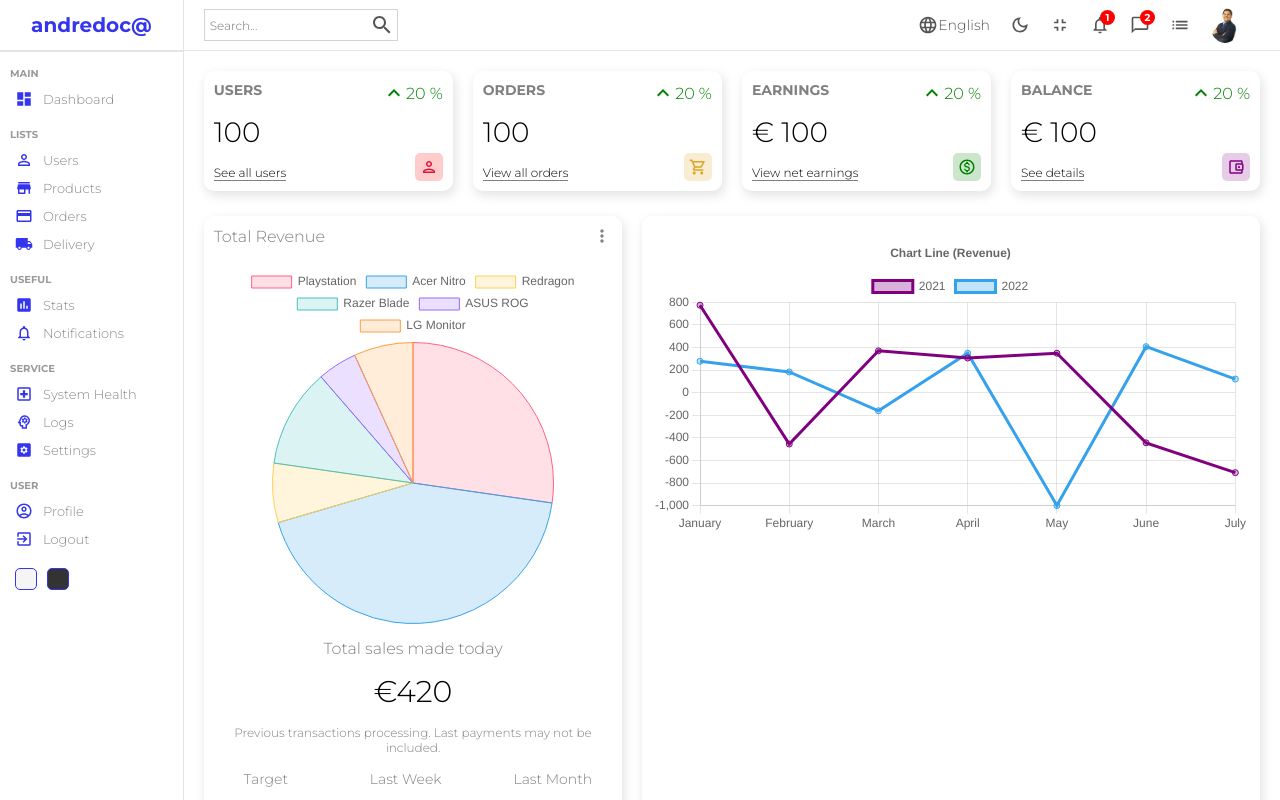
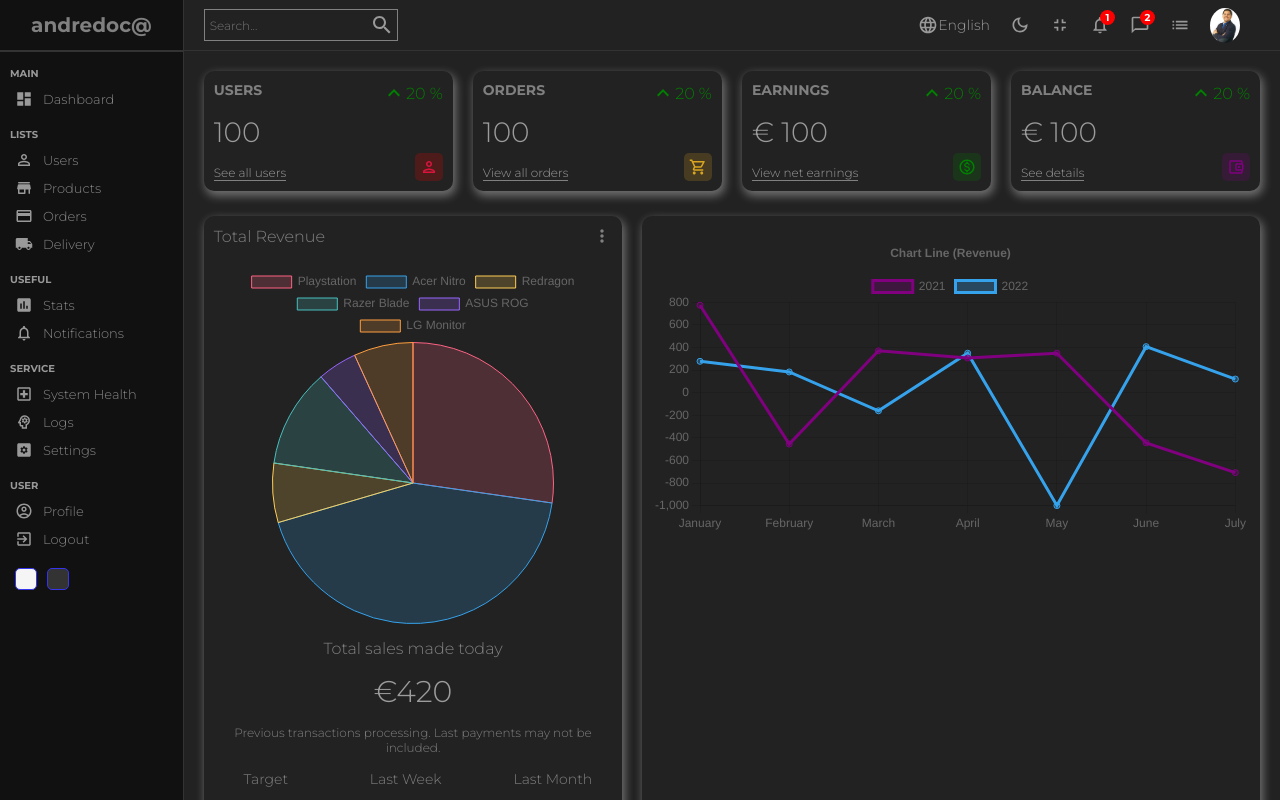
Before and after one commit to andredoc/dashboard, a React (Create React App) app: page / in a window 1280 px wide. Shown: the top 800 px of the page. Built offline with nearby package versions, Linux system fonts and the light colour scheme.

Commit message:
building context

```diff
--- a/src/App.js
+++ b/src/App.js
@@ -3,26 +3,38 @@ import Login from "./pages/login/Login"
 import List from "./pages/list/List"
 import Single from "./pages/single/Single"
 import New from "./pages/new/New"
-import {BrowserRouter,Routes,Route} from "react-router-dom";
-import {userInputs , productInputs} from './formSource'
+import { BrowserRouter,Routes,Route } from "react-router-dom";
+import { userInputs , productInputs } from './formSource'
+import './style/dark.scss'
+import { useContext } from 'react'
+import {DarkModeContext} from './context/darkModeContext'
 
 function App() {
+
+  const {darkMode} = useContext(DarkModeContext)
+
   return (
-    <div className="App">
+    <div className={darkMode ? "app dark" : "app"}>
       <BrowserRouter>
         <Routes>
           <Route path="/">
-            <Route index element={<Home/>} />
+            <Route index element={<Home />} />
             <Route path="login" element={<Login/>}/>
             <Route path="users">
               <Route index element={<List/>}/>
               <Route path=":userId" element={<Single/>}/>
-              <Route path="new" element={<New inputs={userInputs} title="Add New User"/>} />
+              <Route
+                path="new"
+                element={<New inputs={userInputs} title="Add New User"/>}
+              />
             </Route>
             <Route path="products">
               <Route index element={<List/>} />
               <Route path=":productId" element={<Single/>} />
-              <Route path="new" element={<New inputs={productInputs} title="Add New Product"/>} />
+              <Route
+                path="new"
+                element={<New inputs={productInputs} title="Add New Product"/>}
+              />
             </Route>
           </Route>
         </Routes>
--- a/src/components/chart/Chart.jsx
+++ b/src/components/chart/Chart.jsx
@@ -1,5 +1,4 @@
 import './chart.scss'
-
 import {
     Chart as ChartJS,
     CategoryScale,
--- a/src/components/datatable/Datatable.jsx
+++ b/src/components/datatable/Datatable.jsx
@@ -3,12 +3,15 @@ import {userColumns, userRows} from '../../datatablesource'
 // From Material UI React Table
 import { DataGrid } from '@mui/x-data-grid';
 import { PanoramaRounded } from '@mui/icons-material';
+import {Link} from 'react-router-dom'
 
 const Datatable = () => {
     const actionColumn=[ { field: "action", headerName:"Action", width:200, renderCell:()=>{
         return (
             <div className="cellAction">
-                <div className="viewButton">View</div>
+                <Link to="/users/test" style={{ textDecoration: "none" }} >
+                    <div className="viewButton">View</div>
+                </Link>
                 <div className="deleteButton">Delete</div>
             </div>
         )
@@ -16,7 +19,14 @@ const Datatable = () => {
 
     return (
         <div className="datatable">
+            <div className="dataTableTitle">
+                Add New User
+                <Link to="/users/new" className="link" >
+                    Add New
+                </Link>
+            </div>
             <DataGrid
+                className="datagrid"
                 rows={userRows}
                 columns={userColumns.concat(actionColumn)}
                 pageSize={9}
--- a/src/components/datatable/datatable.scss
+++ b/src/components/datatable/datatable.scss
@@ -1,6 +1,27 @@
 .datatable{
     height: 600px;
     padding:20px;
+
+    .dataTableTitle{
+        width: 100%;
+        font-size: 24px;
+        color: gray;
+        margin-bottom: 10px;
+        display: flex;
+        align-items: center;
+        justify-content: space-between;
+
+        .link {
+            text-decoration: none;
+            color: green;
+            font-size: 16px;
+            font-weight: 400;
+            border: 1px solid green;
+            padding: 5px;
+            border-radius: 5px;
+            cursor: pointer;
+        }
+    }
 
     .cellWithImg {
         display: flex;
--- a/src/components/sidebar/Sidebar.jsx
+++ b/src/components/sidebar/Sidebar.jsx
@@ -36,10 +36,12 @@ const Sidebar= () => {
                             <span>Users</span>
                         </li>
                     </Link>
+                    <Link to="/products" style={{ textDecoration: "none" }} >
                     <li>
                         <StoreRoundedIcon className="icon" />
                         <span>Products</span>
                     </li>
+                    </Link>
                     <li>
                         <CreditCardOutlinedIcon className="icon" />
                         <span>Orders</span>
--- /dev/null
+++ b/src/context/darkModeContext.js
@@ -0,0 +1,18 @@
+import { createContext, useReducer } from "react";
+import DarkModeReducer from "./darkModeReducer";
+
+const INITIAL_STATE = {
+    darkMode: true,
+};
+
+export const DarkModeContext = createContext(INITIAL_STATE);
+
+export const DarkModeContextProvider = ({ children }) => {
+    const [state, dispatch] = useReducer(DarkModeReducer, INITIAL_STATE);
+
+    return (
+        <DarkModeContext.Provider value={{ darkMode: state.darkMode, dispatch }}>
+            {children}
+        </DarkModeContext.Provider>
+    )
+}
--- /dev/null
+++ b/src/context/darkModeReducer.js
@@ -0,0 +1,23 @@
+const DarkModeReducer = (state, action) => {
+    switch (action.type) {
+        case "LIGHT": {
+            return {
+                darkMode: false,
+            };
+        }
+        case "DARK": {
+            return {
+                darkMode: true,
+            };
+        }
+        case "TOGGLE": {
+            return {
+                darkMode: !state.darkMode,
+            };
+        }
+        default:
+            return state;
+    }
+};
+
+export default DarkModeReducer;
--- a/src/index.js
+++ b/src/index.js
@@ -1,10 +1,13 @@
 import React from 'react';
 import ReactDOM from 'react-dom/client';
 import App from './App';
+import { DarkModeContextProvider } from './context/darkModeContext'
 
 const root = ReactDOM.createRoot(document.getElementById('root'));
 root.render(
   <React.StrictMode>
-    <App />
+    <DarkModeContextProvider>
+      <App />
+    </DarkModeContextProvider>
   </React.StrictMode>
 );
--- /dev/null
+++ b/src/style/dark.scss
@@ -0,0 +1,65 @@
+.app.dark {
+    background-color: #222;
+    color: rgb(156, 156, 156);
+
+    .table{
+        background-color: #111;
+
+        .tableCell{
+            color:gray;
+        }
+    }
+
+    .navbar {
+        color: #999;
+        border-color: #333;
+
+        .search{
+            border-color: gray;
+        }
+    }
+
+    .sidebar {
+        background-color: #111;
+        border-color: #333;
+
+        .top{
+            .logo{
+                color: gray;
+            }
+        }
+        hr {
+            border-color: #333;
+        }
+
+        ul {
+            li{
+                &:hover {
+                    background-color: #333;
+                }
+
+                .icon {
+                    color: #999
+                }
+            }
+        }
+    }
+
+    .datatable {
+        .datagrid {
+            color: gray;
+            border: none;
+
+            .viewButton,
+            .deleteButton,
+            .cellWithStatus {
+                color: gray;
+                border: none;
+            }
+        }
+    }
+
+    input {
+        background-color: transparent;
+    }
+}
```
